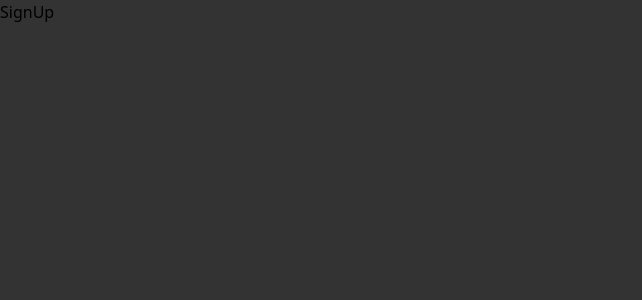
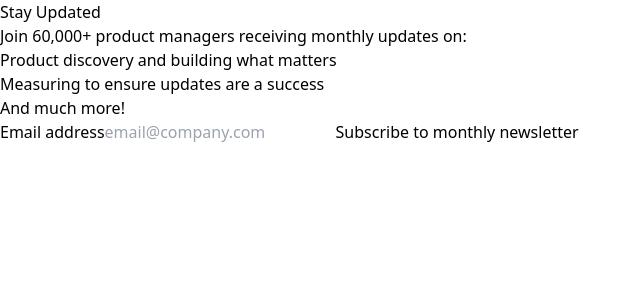
Before and after one commit to gtstarnes/newsletterSignUp, a React (Vite) app: page / in a window 1280 px wide. Shown: the top 300 px of the page, without its empty margins (0-642 px from the left). Built offline with nearby package versions, Linux system fonts and the light colour scheme.

Commit message:
added basic contented to signup

```diff
--- a/src/Components/SignUp.tsx
+++ b/src/Components/SignUp.tsx
@@ -2,7 +2,23 @@ import React from 'react'
 
 const SignUp = () => {
   return (
-    <div>SignUp</div>
+    <div className="bg-white w-full h-[100vh]">
+        <img />
+        <section>
+            <h1>Stay Updated</h1>
+            <p>Join 60,000+ product managers receiving monthly updates on:</p>
+            <ul>
+                <li>Product discovery and building what matters</li>
+                <li>Measuring to ensure updates are a success</li>
+                <li>And much more!</li>
+            </ul>
+        </section>
+        <form>
+            <label for="email">Email address</label>
+            <input id="email" type="email" placeholder="email@company.com"></input>
+            <button>Subscribe to monthly newsletter</button>
+        </form>
+    </div>
   )
 }
 
```
